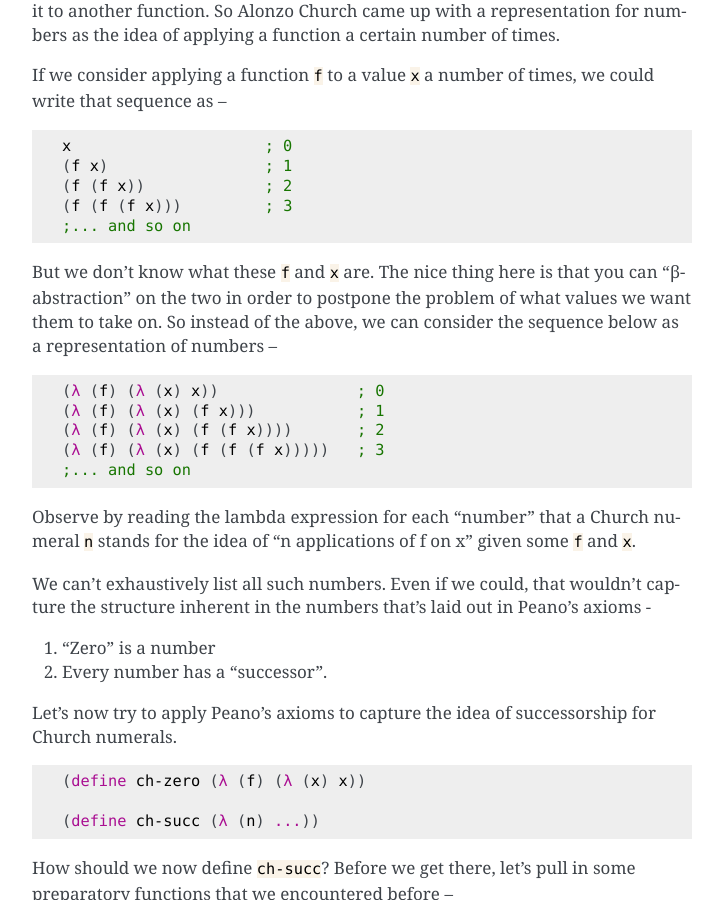
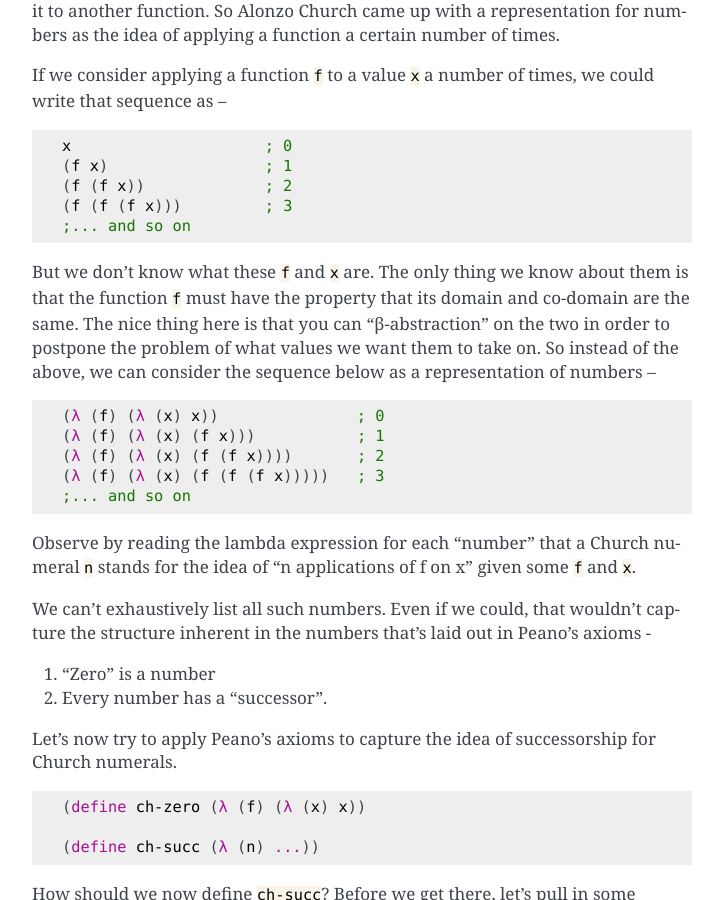
Before and after one commit to kreauniv/comp308, a Sphinx documentation site: the page built from source/lambda.rst, in a window 1280 px wide and 900 px high, scrolled down 6328 px. Shown: the whole window, without its empty margins (388-1111 px from the left). Built offline with Sphinx 7.4.7, drawn with Linux system fonts in a browser that asks for light colours.

Commit message:
domain(f) == codomain(f)

```diff
--- a/source/lambda.rst
+++ b/source/lambda.rst
@@ -311,10 +311,12 @@ of times, we could write that sequence as --
     (f (f (f x)))         ; 3
     ;... and so on
 
-But we don't know what these :rkt:`f` and :rkt:`x` are. The nice thing here
-is that you can "β-abstraction" on the two in order to postpone the problem
-of what values we want them to take on. So instead of the above, we can
-consider the sequence below as a representation of numbers --
+But we don't know what these :rkt:`f` and :rkt:`x` are. The only thing we know
+about them is that the function :rkt:`f` must have the property that its domain
+and co-domain are the same. The nice thing here is that you can "β-abstraction"
+on the two in order to postpone the problem of what values we want them to take
+on. So instead of the above, we can consider the sequence below as a
+representation of numbers --
 
 
 .. code-block:: racket
```
